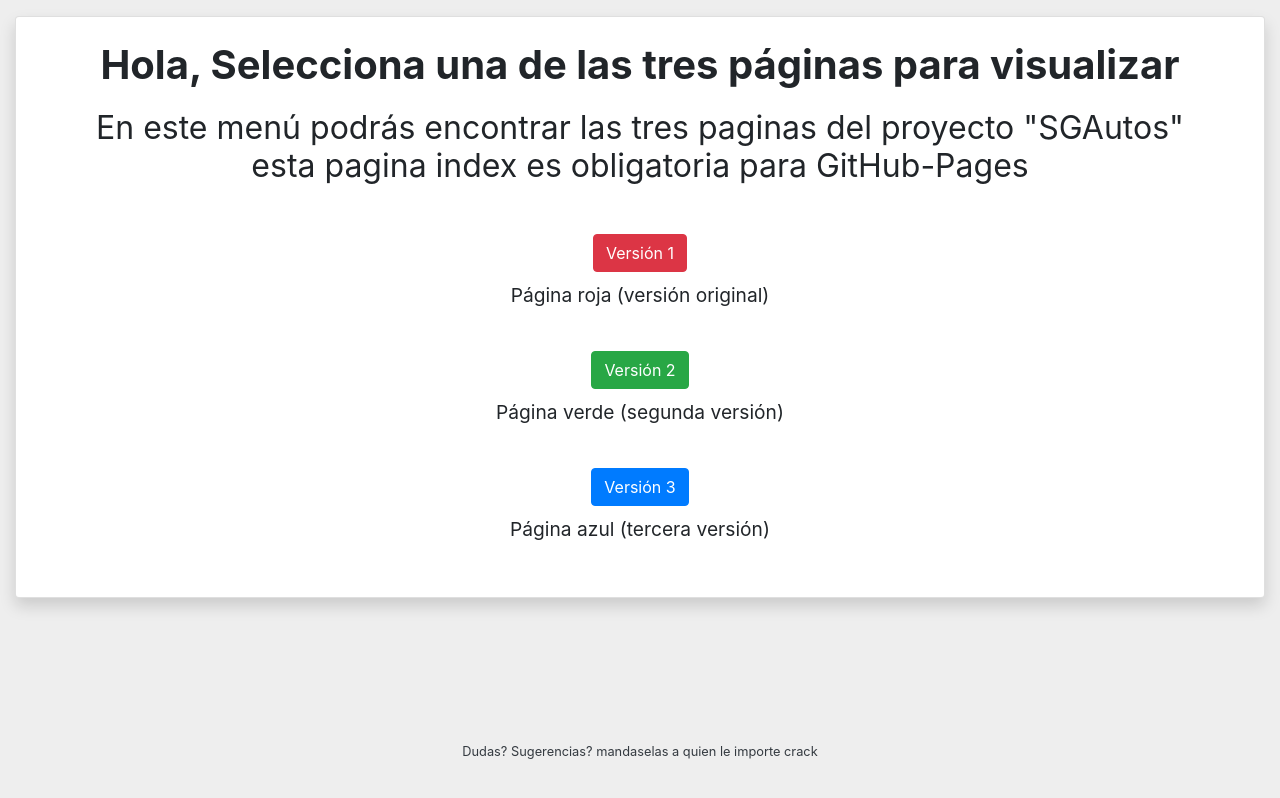
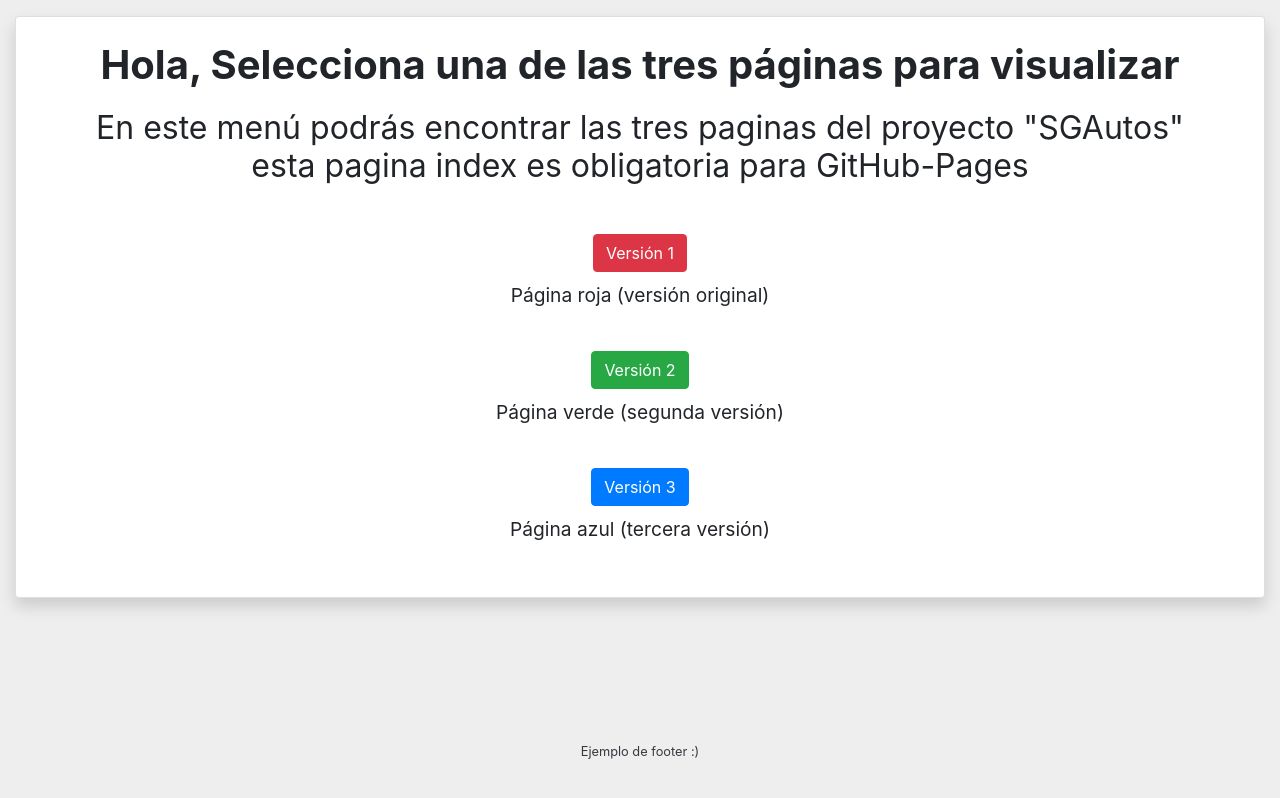
Before and after one commit to hachi99/SGAutosHTML, a plain HTML site: page index.html in a window 1280 px wide. Drawn offline with nearby package versions, Linux system fonts and the light colour scheme; files that its build step writes are made by us from their sources.

```diff
--- a/index.html
+++ b/index.html
@@ -29,7 +29,7 @@
 </body>
 <footer id="sticky-footer" class="flex-shrink-0 py-4 text-dark">
     <div class="container text-center">
-      <small>Dudas? Sugerencias? mandaselas a quien le importe crack</small>
+      <small>Ejemplo de footer :)</small>
     </div>
   </footer>
 
```
Also changed, not shown: html1/autos.html (+0 -3 lines).
